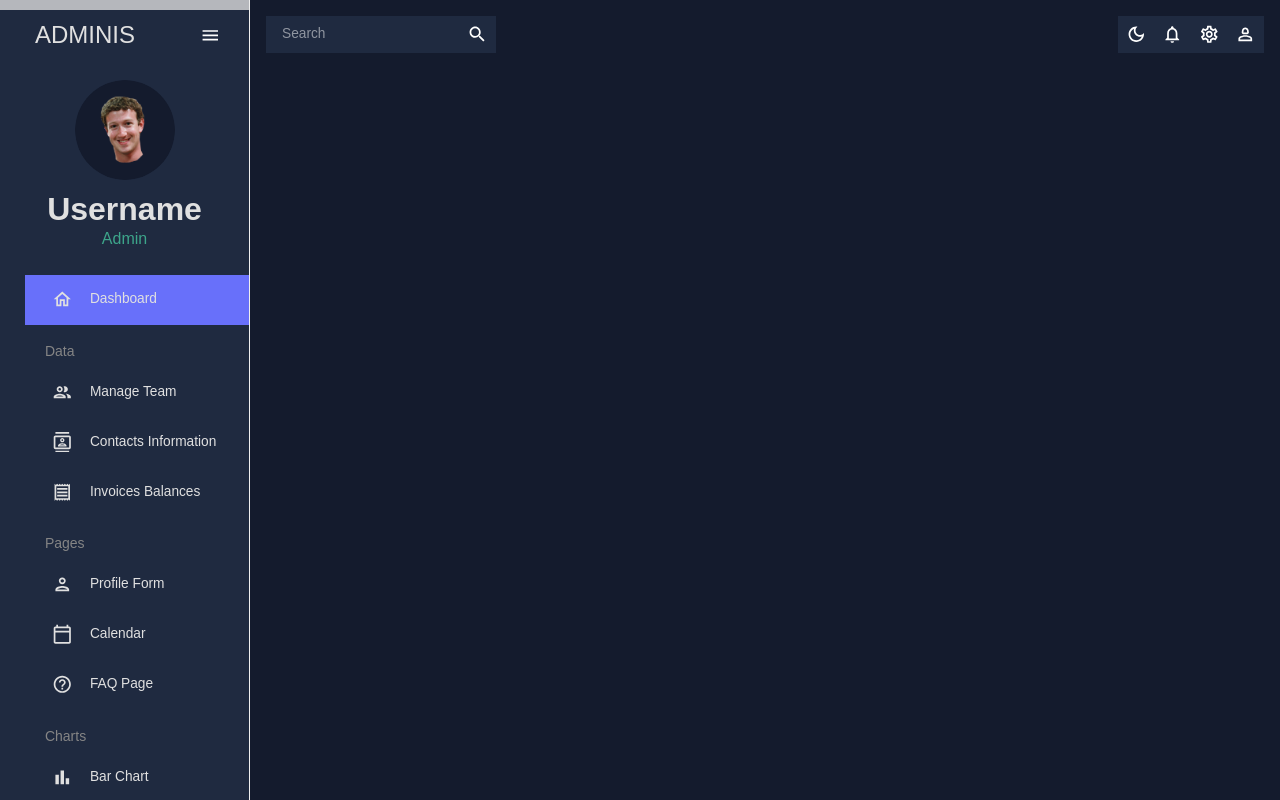
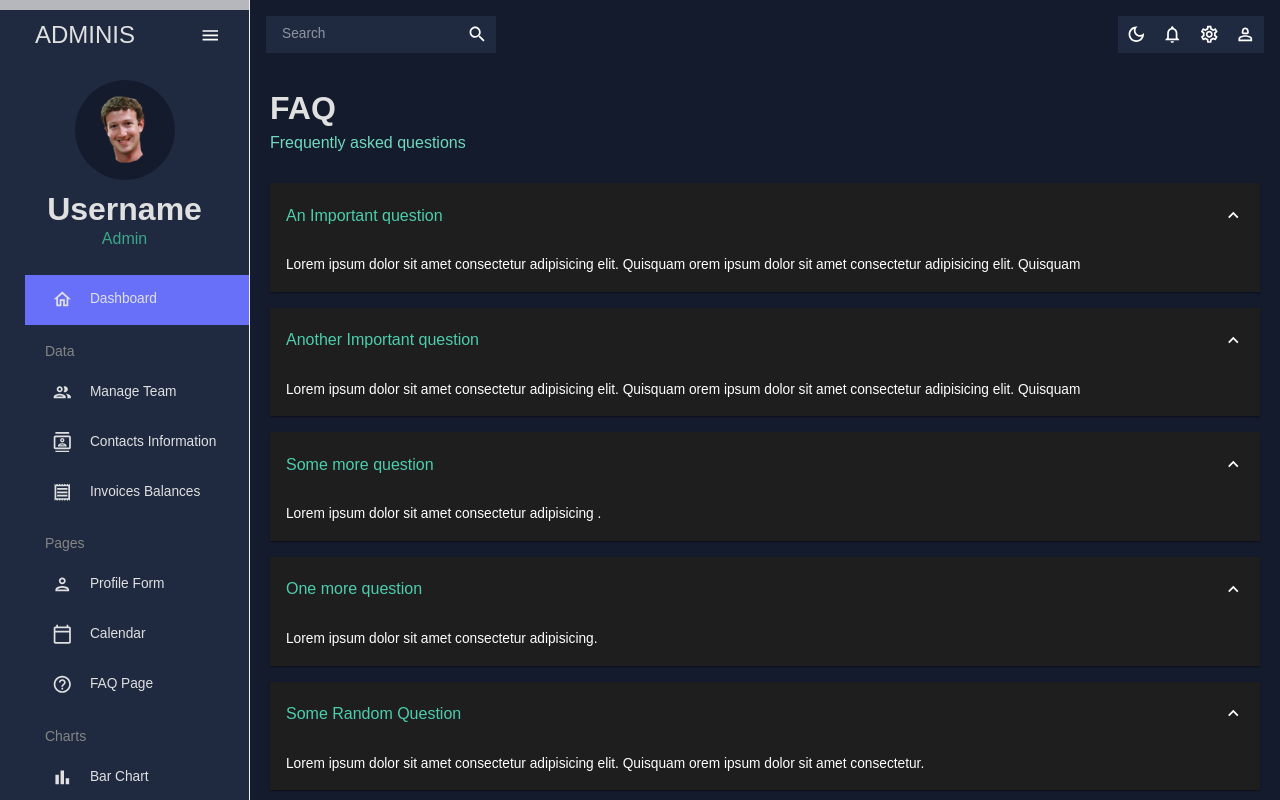
Before and after one commit to AnaPatriciaGraca/IPTSensingGrid, a React (Create React App) app in the folder react-admin/: page /faq in a window 1280 px wide. Shown: the top 800 px of the page. Built offline with nearby package versions, Linux system fonts and the light colour scheme.

Commit message:
FAQ Page

```diff
--- a/react-admin/src/App.js
+++ b/react-admin/src/App.js
@@ -9,13 +9,13 @@
 import Team from '../src/scenes/team'
 import Invoices from '../src/scenes/invoices'
 import Contacts from '../src/scenes/contacts'
+import Form from '../src/scenes/form'
+import Calendar from '../src/scenes/calendar'
+import FAQ from '../src/scenes/faq'
 // import Bar from '../src/scenes/bar'
-import Form from '../src/scenes/form'
 // import Line from '../src/scenes/line'
 // import Pie from '../src/scenes/pie'
-// import FAQ from '../src/scenes/faq'
 // import Geography from '../src/scenes/geography'
-import Calendar from '../src/scenes/calendar'
 
 function App() {
   const [theme, colorMode] = useMode()
@@ -35,13 +35,13 @@
               <Route path="/team" element={<Team />} />
               <Route path="/invoices" element={<Invoices />} />
               <Route path="/contacts" element={<Contacts />} />
+              <Route path="/form" element={<Form />} />
+              <Route path="/calendar" element={<Calendar />} />
+              <Route path="/faq" element={<FAQ />} />
               {/* <Route path="/bar" element={<Bar />} /> */}
-              <Route path="/form" element={<Form />} />
               {/* <Route path="/line" element={<Line />} /> */}
               {/* <Route path="/pie" element={<Pie />} /> */}
-              {/* <Route path="/faq" element={<FAQ />} /> */}
               {/* <Route path="/geography" element={<Geography />} /> */}
-              <Route path="/calendar" element={<Calendar />} />
             </Routes>
           </main>
         </div>
--- /dev/null
+++ b/react-admin/src/scenes/faq/index.js
@@ -0,0 +1,94 @@
+import { Box, useTheme, Typography } from '@mui/material'
+import Header from '../../components/Header'
+import Accordion from '@mui/material/Accordion'
+import AccordionSummary from '@mui/material/AccordionSummary'
+import AccordionDetails from '@mui/material/AccordionDetails'
+import ExpandMoreIcon from '@mui/icons-material/ExpandMore'
+import { tokens } from '../../theme'
+
+const FAQ = () => {
+  const theme = useTheme()
+  const colors = tokens(theme.palette.mode)
+
+  return (
+    <Box m='20px'>
+      <Header title='FAQ' subtitle='Frequently asked questions' />
+
+      <Accordion defaultExpanded>
+        <AccordionSummary expandIcon={<ExpandMoreIcon />}>
+        <Typography color={colors.greenAccent[500]} variant='h5'>
+          An Important question
+        </Typography>
+        </AccordionSummary>
+        <AccordionDetails>
+          <Typography>
+            Lorem ipsum dolor sit amet consectetur adipisicing elit. Quisquam orem ipsum dolor sit amet consectetur adipisicing elit. Quisquam
+          </Typography>
+        </AccordionDetails>
+      </Accordion>
+      <Accordion defaultExpanded>
+        <AccordionSummary expandIcon={<ExpandMoreIcon />}>
+        <Typography color={colors.greenAccent[500]} variant='h5'>
+          Another Important question
+        </Typography>
+        </AccordionSummary>
+        <AccordionDetails>
+          <Typography>
+            Lorem ipsum dolor sit amet consectetur adipisicing elit. Quisquam orem ipsum dolor sit amet consectetur adipisicing elit. Quisquam
+          </Typography>
+        </AccordionDetails>
+      </Accordion>
+      <Accordion defaultExpanded>
+        <AccordionSummary expandIcon={<ExpandMoreIcon />}>
+        <Typography color={colors.greenAccent[500]} variant='h5'>
+          Some more question
+        </Typography>
+        </AccordionSummary>
+        <AccordionDetails>
+          <Typography>
+            Lorem ipsum dolor sit amet consectetur adipisicing .
+          </Typography>
+        </AccordionDetails>
+      </Accordion>
+      <Accordion defaultExpanded>
+        <AccordionSummary expandIcon={<ExpandMoreIcon />}>
+        <Typography color={colors.greenAccent[500]} variant='h5'>
+          One more question
+        </Typography>
+        </AccordionSummary>
+        <AccordionDetails>
+          <Typography>
+            Lorem ipsum dolor sit amet consectetur adipisicing.
+          </Typography>
+        </AccordionDetails>
+      </Accordion>
+      <Accordion defaultExpanded>
+        <AccordionSummary expandIcon={<ExpandMoreIcon />}>
+        <Typography color={colors.greenAccent[500]} variant='h5'>
+          Some Random Question
+        </Typography>
+        </AccordionSummary>
+        <AccordionDetails>
+          <Typography>
+            Lorem ipsum dolor sit amet consectetur adipisicing elit. Quisquam orem ipsum dolor sit amet consectetur.
+          </Typography>
+        </AccordionDetails>
+      </Accordion>
+      <Accordion defaultExpanded>
+        <AccordionSummary expandIcon={<ExpandMoreIcon />}>
+        <Typography color={colors.greenAccent[500]} variant='h5'>
+          The Final Question
+        </Typography>
+        </AccordionSummary>
+        <AccordionDetails>
+          <Typography>
+            Lorem ipsum dolor sit amet consectetur adipisicing elit. Quisquam orem ipsum dolor sit amet consectetur adipisicing elit.
+          </Typography>
+        </AccordionDetails>
+      </Accordion>
+
+    </Box>
+  )
+}
+
+export default FAQ
```
